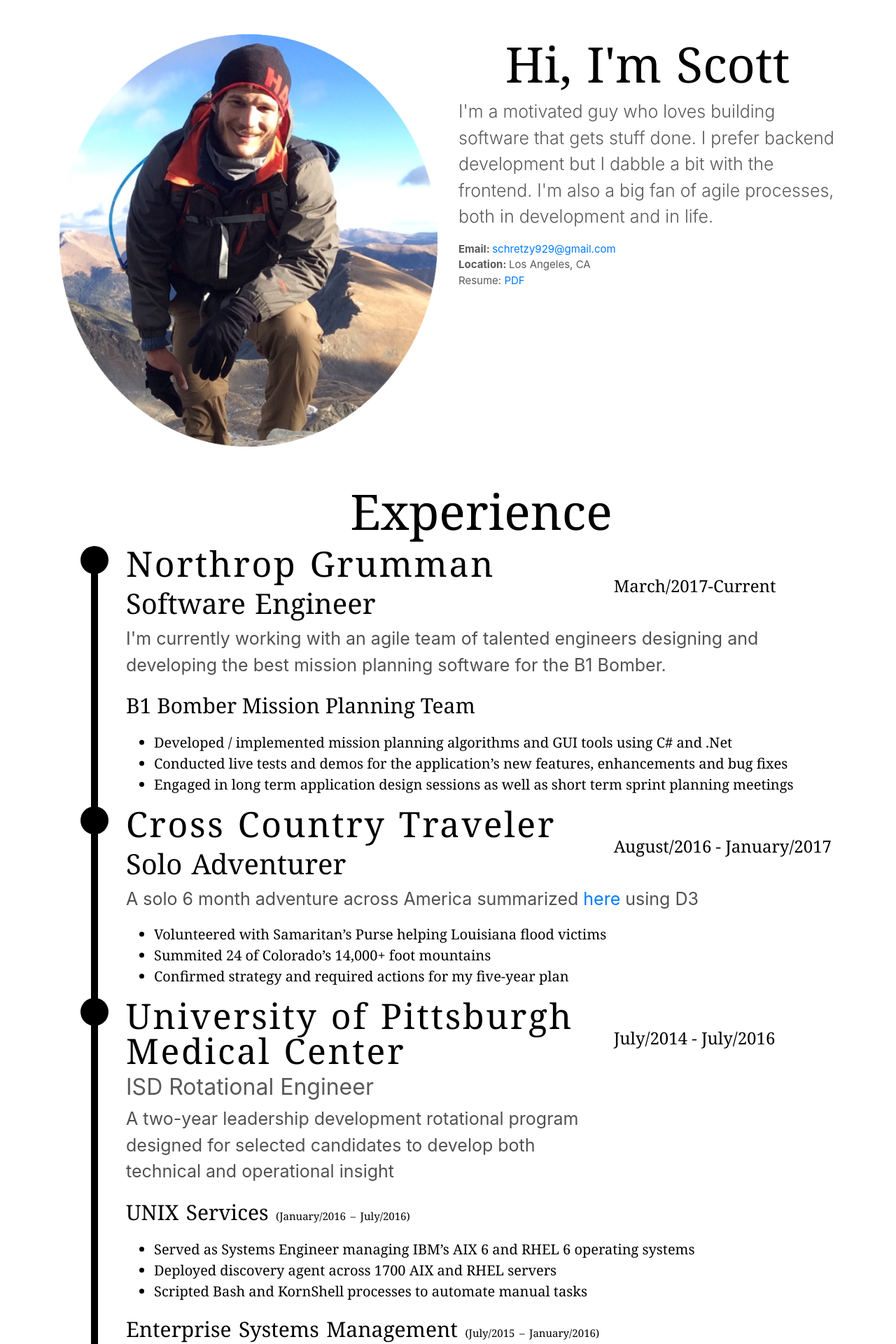
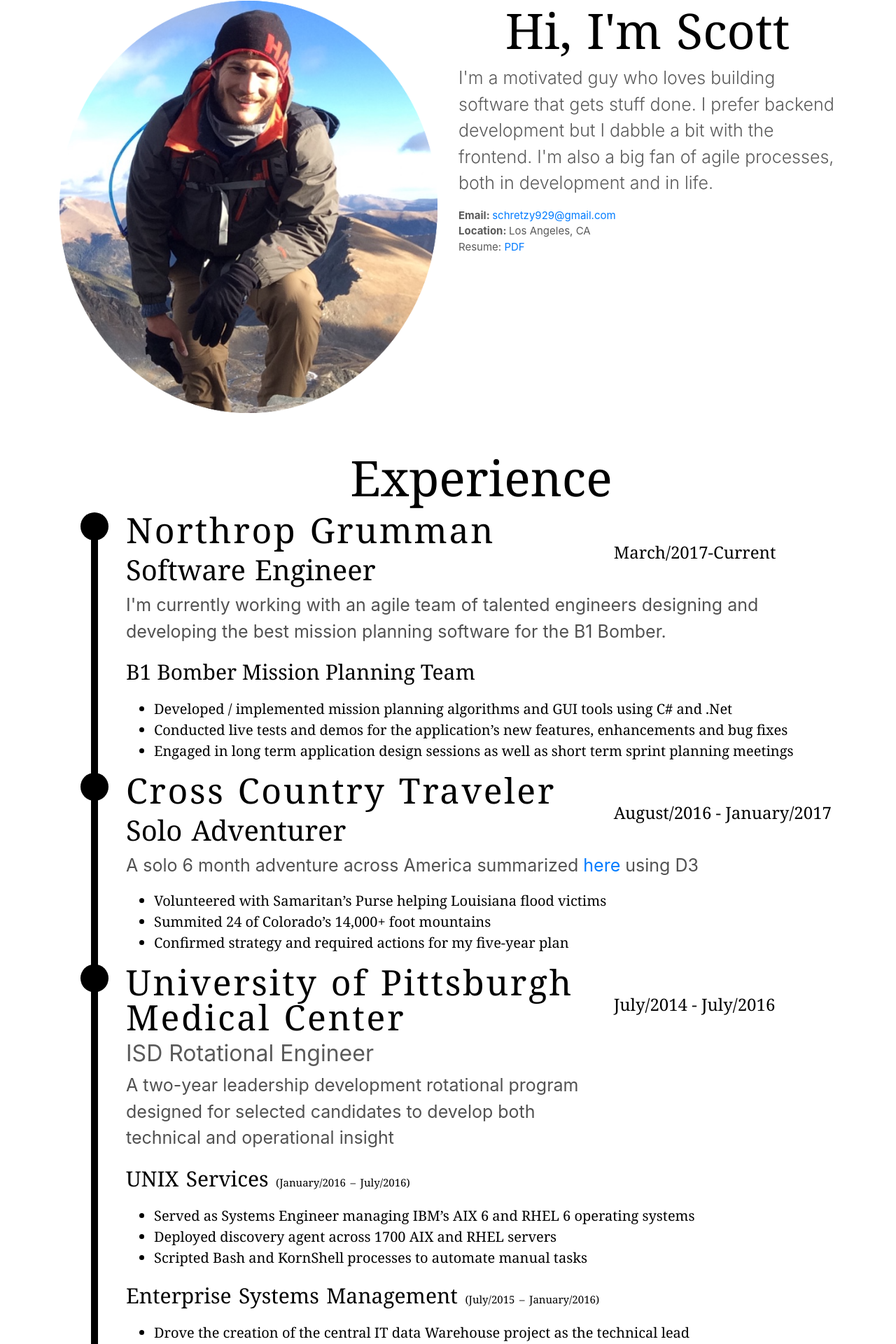
Before and after one commit to schretzilla/website, a Django app: page / in a window 1280 px wide. Shown: the part 1049-2969 px from the top of the page at 70% size. Run offline with Django 3.2, Linux system fonts and the light colour scheme; some libraries are stand-ins or nearby versions.

Commit message:
Removed padding from top of body
Fixed extra white space at top of body

```diff
--- a/portfolio/static/portfolio/css/features.css
+++ b/portfolio/static/portfolio/css/features.css
@@ -3,7 +3,6 @@
 /* Padding below the footer and lighter body text */
 
 body {
-  padding-top: 3rem;
   padding-bottom: 3rem;
   color: #5a5a5a;
 }
--- a/portfolio/static/portfolio/css/home.css
+++ b/portfolio/static/portfolio/css/home.css
@@ -1,5 +1,3 @@
-
-
 .vertical-center {
     position: absolute;
     top: 10%;
```
